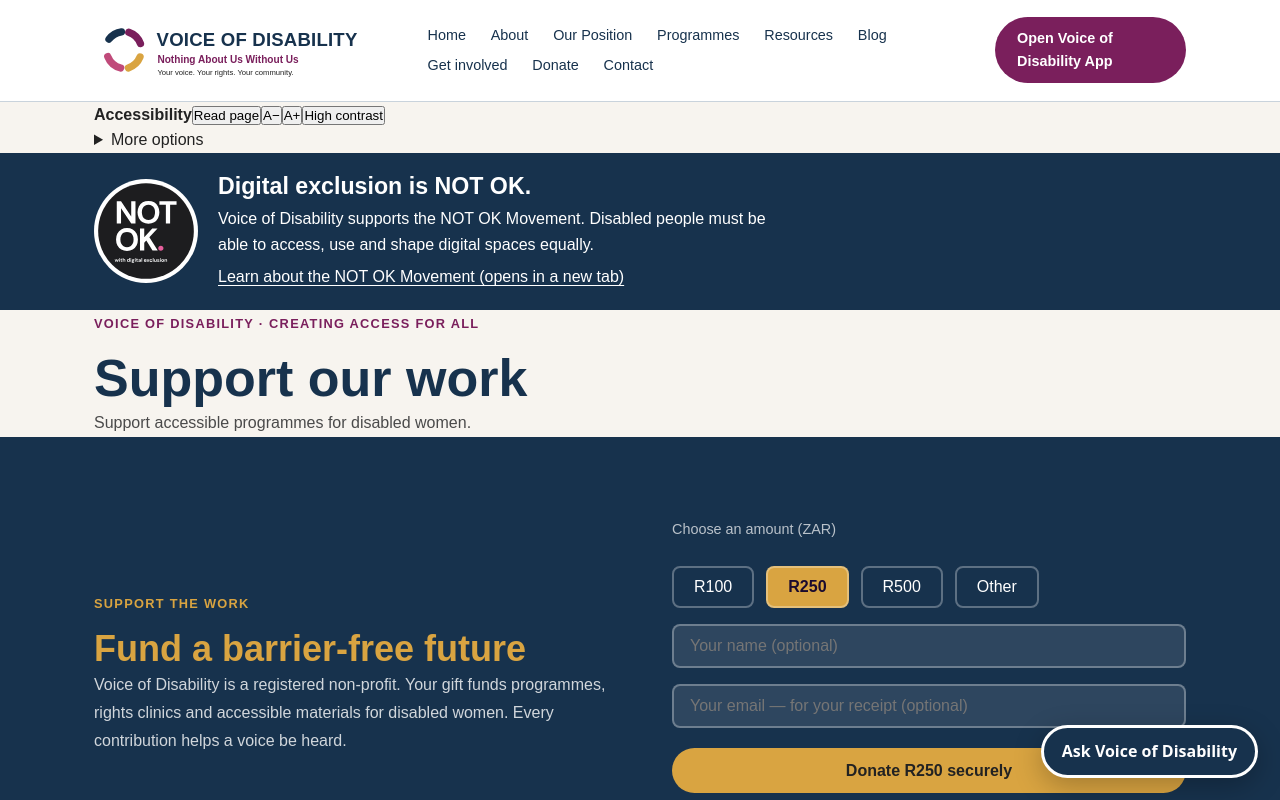
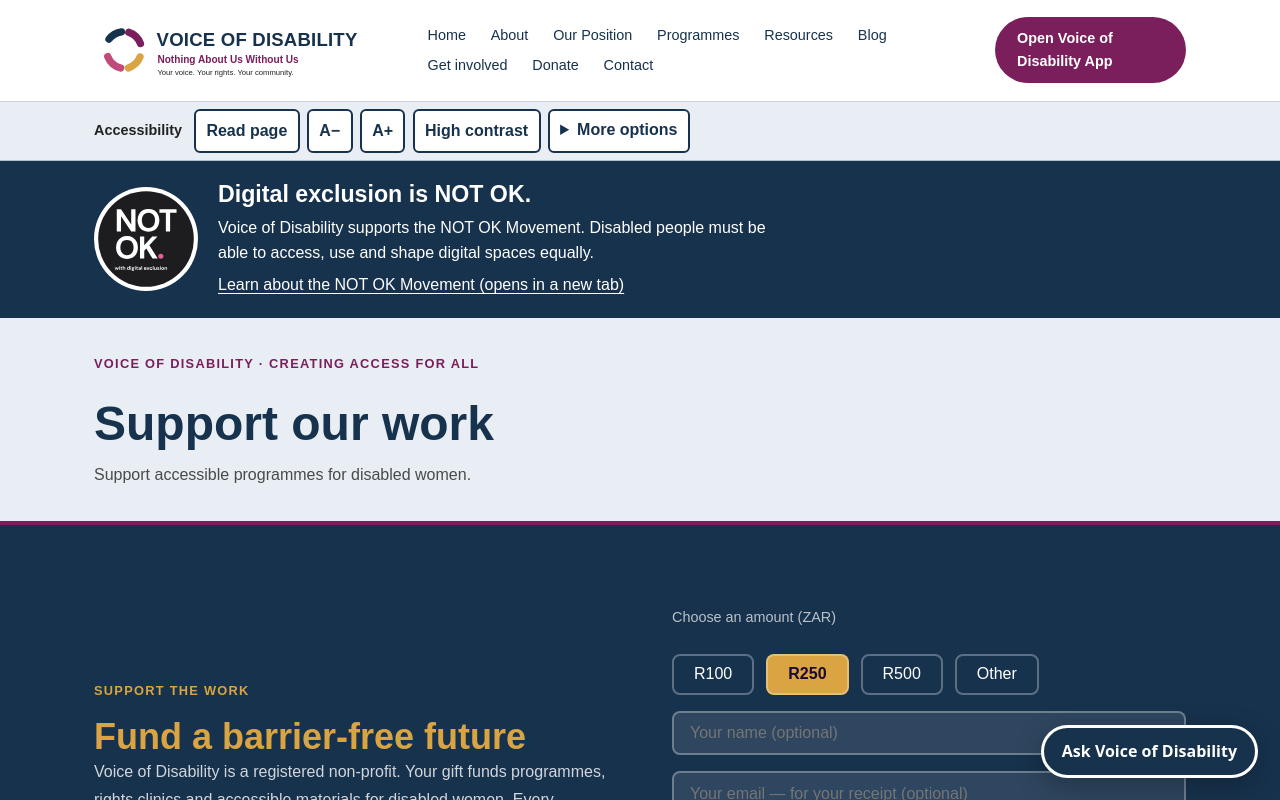
Before and after one commit to laggiesfl/voice-of-disability, a Next.js app: page /support in a window 1280 px wide. Shown: the top 800 px of the page. Built offline with nearby package versions, Linux system fonts and the light colour scheme.

Commit message:
Apply multi-page Voice of Disability layout and accessible navigation

```diff
--- a/app/brand-overrides.css
+++ b/app/brand-overrides.css
@@ -106,3 +106,25 @@ a:hover { color: var(--voice-navy); }
     animation-iteration-count: 1 !important;
   }
 }
+
+/* V2 multi-page site: compact top toolbar and destination cards */
+.nav{position:sticky;top:0;z-index:80}
+.vod-a11y-toolbar{position:sticky;top:76px;z-index:79;background:#E8EEF3;border-bottom:1px solid #adbfc9;padding:.45rem 0}
+.vod-a11y-row{display:flex;gap:.45rem;align-items:center;flex-wrap:wrap}
+.vod-a11y-toolbar button,.vod-a11y-toolbar summary{min-height:44px;border:2px solid #17324D;background:#fff;color:#17324D;border-radius:6px;padding:.38rem .65rem;font:inherit;font-weight:700;cursor:pointer}
+.vod-a11y-label{font-size:.9rem;margin-right:.3rem}
+.vod-a11y-extra{position:relative}
+.vod-a11y-extra summary{display:list-item;list-style:revert;list-style-position:inside}
+.vod-a11y-extra-controls{display:flex;flex-wrap:wrap;gap:.4rem;padding:.6rem;background:#fff;border:2px solid #17324D;border-radius:8px}
+.vod-a11y-extra[open] .vod-a11y-extra-controls{position:absolute;right:0;top:calc(100% + 5px);width:min(560px,90vw);box-shadow:0 7px 18px #0002;z-index:90}
+.vod-a11y-toolbar button:disabled{opacity:.55;cursor:not-allowed}
+.vod-high-contrast{--voice-navy:#000;--leadership-plum:#000;--warm-canvas:#fff;--cloud-blue:#fff;--charcoal:#000}
+.vod-high-contrast .vod-a11y-toolbar{background:#fff;color:#000}
+.vod-reduced-motion *, .vod-reduced-motion *::before,.vod-reduced-motion *::after{animation:none!important;transition:none!important;scroll-behavior:auto!important}
+.vod-subpage-banner{background:#E8EEF3;border-bottom:4px solid #7A1F5C;padding:2rem 0}
+.vod-subpage-banner h1{color:#17324D;font-size:clamp(1.8rem,4vw,3rem);line-height:1.2;margin:.5rem 0}
+.vod-home-pathways{padding:3rem 0;background:#F7F4EF}
+.vod-pathway-grid{display:grid;grid-template-columns:repeat(auto-fit,minmax(min(100%,260px),1fr));gap:1rem;margin-top:1.5rem}
+.vod-pathway-card{display:block;padding:1.5rem;background:#fff;border:2px solid #c9d3dc;border-radius:12px;color:#17324D;text-decoration:none}
+.vod-pathway-card h3{text-decoration:underline;margin-bottom:.6rem}
+@media(max-width:700px){.nav{position:relative}.vod-a11y-toolbar{position:relative;top:0}.vod-a11y-label{width:100%}.vod-a11y-extra[open] .vod-a11y-extra-controls{right:auto;left:0}}
```
